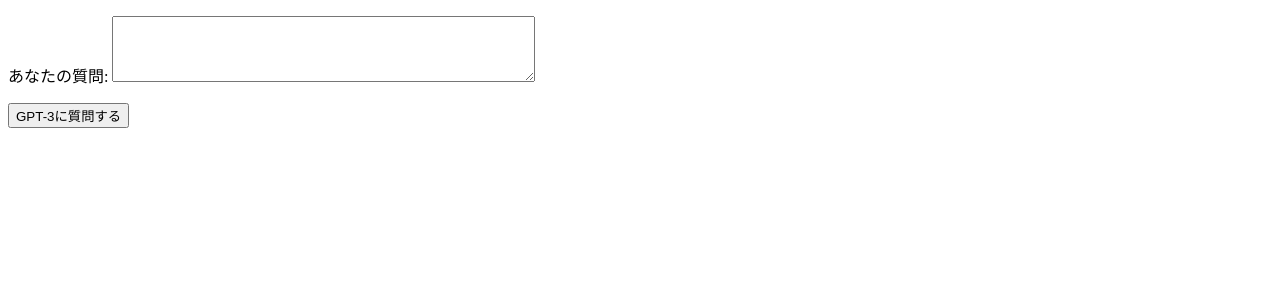
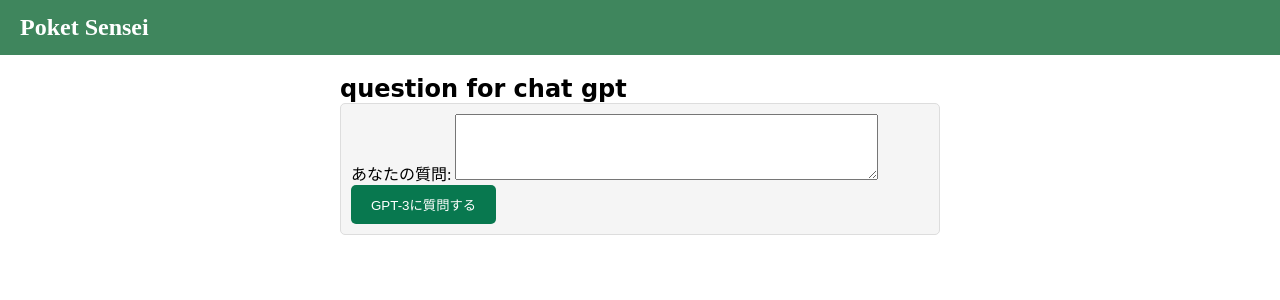
Before and after one commit to s1F102102245/gptapp, a Django app: page /chat/ in a window 1280 px wide. Shown: the top 300 px of the page. Run offline with Django 4.2, Linux system fonts and the light colour scheme.

Commit message:
CSSへんこう
cssをいじってみた

```diff
--- /dev/null
+++ b/gptapp/static/gptapp/sample.css
@@ -0,0 +1,63 @@
+/* Reset some default styles */
+body, h1, h2, p {
+    margin: 0;
+    padding: 0;
+}
+
+/* Apply styles to header */
+header {
+    background-color: #3f865d;
+    color: #fff;
+    text-align: left;
+    padding: 14px 0;
+    padding-left: 20px;
+    font-size: 28px;
+    font-family: "Times New Roman";
+}
+
+header h1 {
+    font-size: 24px;
+}
+
+h2 {
+    font-family: "Comic Sans MS";
+}
+
+/* Apply styles to main content */
+main {
+    max-width: 600px;
+    margin: 0 auto;
+    padding: 20px;
+}
+
+.chat-form {
+    background-color: #f5f5f5;
+    border: 1px solid #ddd;
+    padding: 10px;
+    border-radius: 5px;
+}
+
+.chat-button {
+    background-color: #08784f;
+    color: #fff;
+    border: none;
+    padding: 10px 20px;
+    border-radius: 5px;
+    cursor: pointer;
+}
+
+.chat-response {
+    margin-top: 20px;
+    padding: 10px;
+    background-color: #f9f9f9;
+    border: 1px solid #ddd;
+    border-radius: 5px;
+}
+
+.chat-response h2 {
+    font-size: 20px;
+}
+
+.chat-response p {
+    font-size: 16px;
+}
--- a/gptapp/templates/gptapp/chat_template.html
+++ b/gptapp/templates/gptapp/chat_template.html
@@ -1,3 +1,4 @@
+{% load static %}
 <!DOCTYPE html>
 <html lang="ja">
 <head>
@@ -5,17 +6,28 @@
     <meta http-equiv="X-UA-Compatible" content="IE=edge">
     <meta name="viewport" content="width=device-width, initial-scale=1.0">
     <title>GPT-3とのチャット</title>
+    <link rel="stylesheet" href="{% static 'gptapp/sample.css' %}">
 </head>
 <body>
-    <form action="" method="post">
+    <header>
+        <h1>Poket Sensei</h1>
+    </header>
+    <main>
+        <h2>
+            question for chat gpt
+        </h2>
+        <form action="" method="post" class="chat-form">
             {% csrf_token %}
             {{ form.as_p }}
-        <input type="submit" value="GPT-3に質問する">
+            <button type="submit" class="chat-button">GPT-3に質問する</button>
         </form>
 
         {% if chat_response %}
-    <h2>応答:</h2>
+        <section class="chat-response">
+            <h2>回答:</h2>
             <p>{{ chat_response }}</p>
+        </section>
         {% endif %}
+    </main>
 </body>
 </html>
```
Lines whose indentation alone changed are shown as unchanged.
